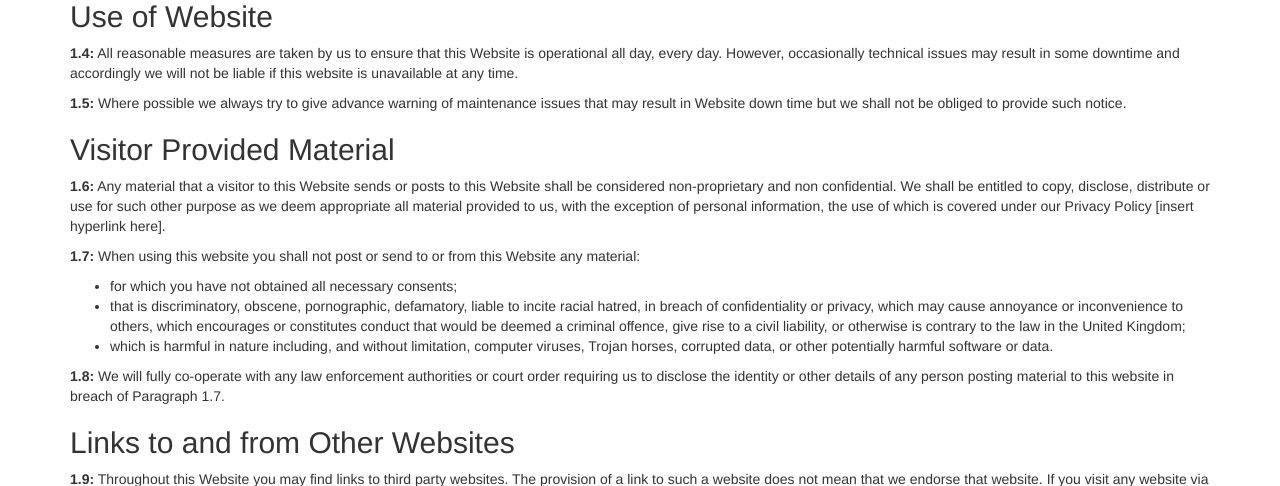
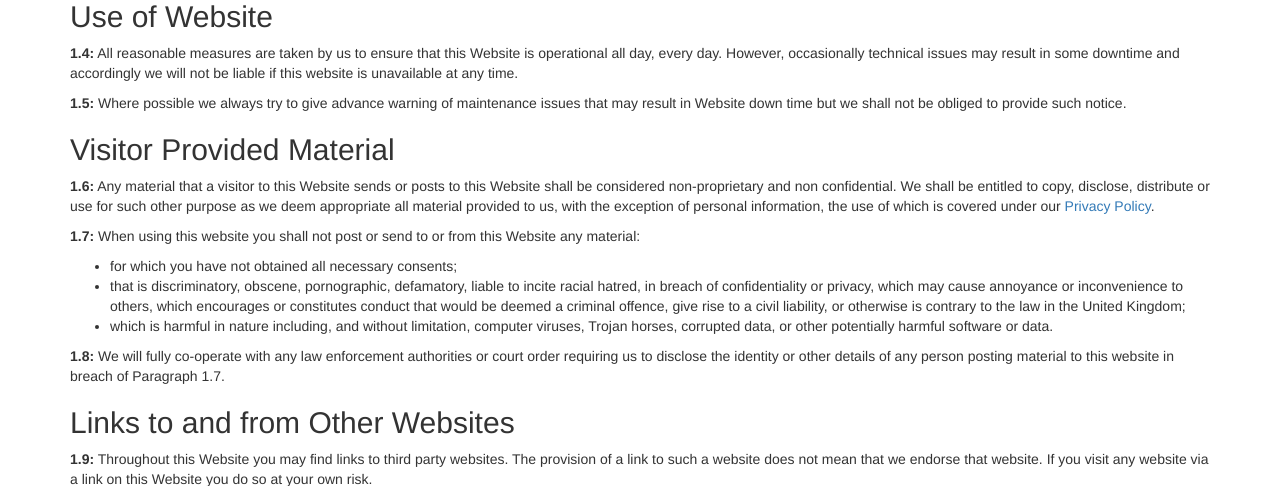
Before and after one commit to abe1ge/sauljohnson, a Django app: page /terms in a window 1280 px wide. Shown: the part 459-945 px from the top of the page. Run offline with Django 3.2, Linux system fonts and the light colour scheme; some libraries are stand-ins or nearby versions.

Commit message:
Fix privacy policy link in terms page.

```diff
--- a/frontend/templates/frontend/terms.html
+++ b/frontend/templates/frontend/terms.html
@@ -48,7 +48,7 @@
 		    Visitor Provided Material
 		</h2>
 		<p>
-		    <b>1.6:</b> Any material that a visitor to this Website sends or posts to this Website shall be considered non-proprietary and non confidential. We shall be entitled to copy, disclose, distribute or use for such other purpose as we deem appropriate all material provided to us, with the exception of personal information, the use of which is covered under our Privacy Policy [insert hyperlink here].
+		    <b>1.6:</b> Any material that a visitor to this Website sends or posts to this Website shall be considered non-proprietary and non confidential. We shall be entitled to copy, disclose, distribute or use for such other purpose as we deem appropriate all material provided to us, with the exception of personal information, the use of which is covered under our <a href="{% url 'frontend.views.privacy' %}">Privacy Policy</a>.
 		</p>
 		<p>
 		    <b>1.7:</b> When using this website you shall not post or send to or from this Website any material:
```
